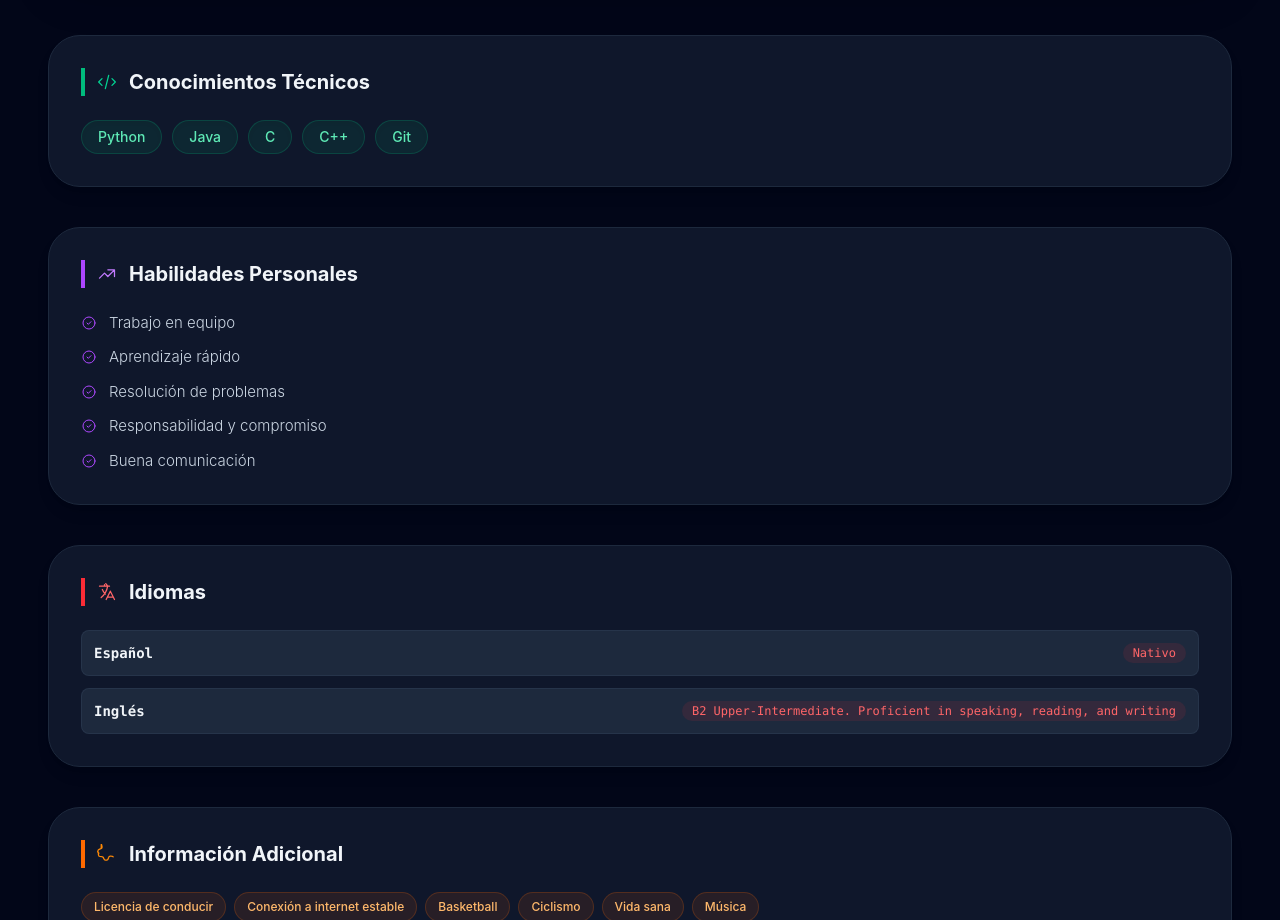
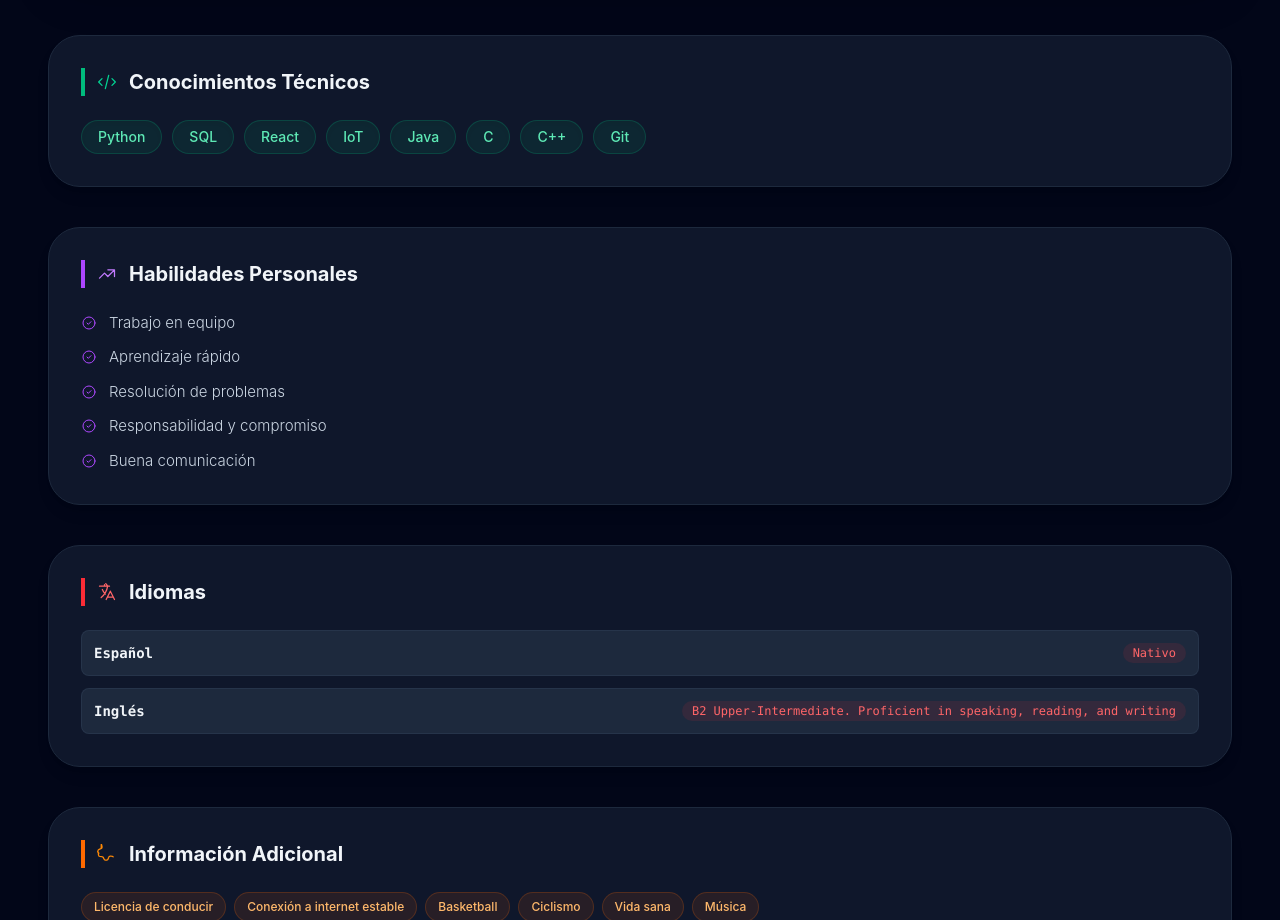
Before and after one commit to olmosFrancisco/CVWebOlmosFrancisco, a React (Vite) app: page / in a window 1280 px wide. Shown: the part 1100-2020 px from the top of the page. Built offline with nearby package versions, Linux system fonts and the light colour scheme.

Commit message:
latest version

```diff
--- a/src/App.jsx
+++ b/src/App.jsx
@@ -15,7 +15,7 @@ const contacto = [
   { label: 'Córdoba Capital, Argentina', icon: "M17.657 16.657L13.414 20.9a1.998 1.998 0 01-2.827 0l-4.244-4.243a8 8 0 1111.314 0z M15 11a3 3 0 11-6 0 3 3 0 016 0z" },
 ];
 
-const techSkills = ['Python', 'Java', 'C', 'C++', 'Git'];
+const techSkills = ['Python', 'SQL', 'React', 'IoT', 'Java', 'C', 'C++', 'Git'];
 const softSkills = ['Trabajo en equipo', 'Aprendizaje rápido', 'Resolución de problemas', 'Responsabilidad y compromiso', 'Buena comunicación'];
 const idiomas = [{ lang: 'Español', nivel: 'Nativo' }, { lang: 'Inglés', nivel: 'B2 Upper-Intermediate. Proficient in speaking, reading, and writing' }];
 
```
